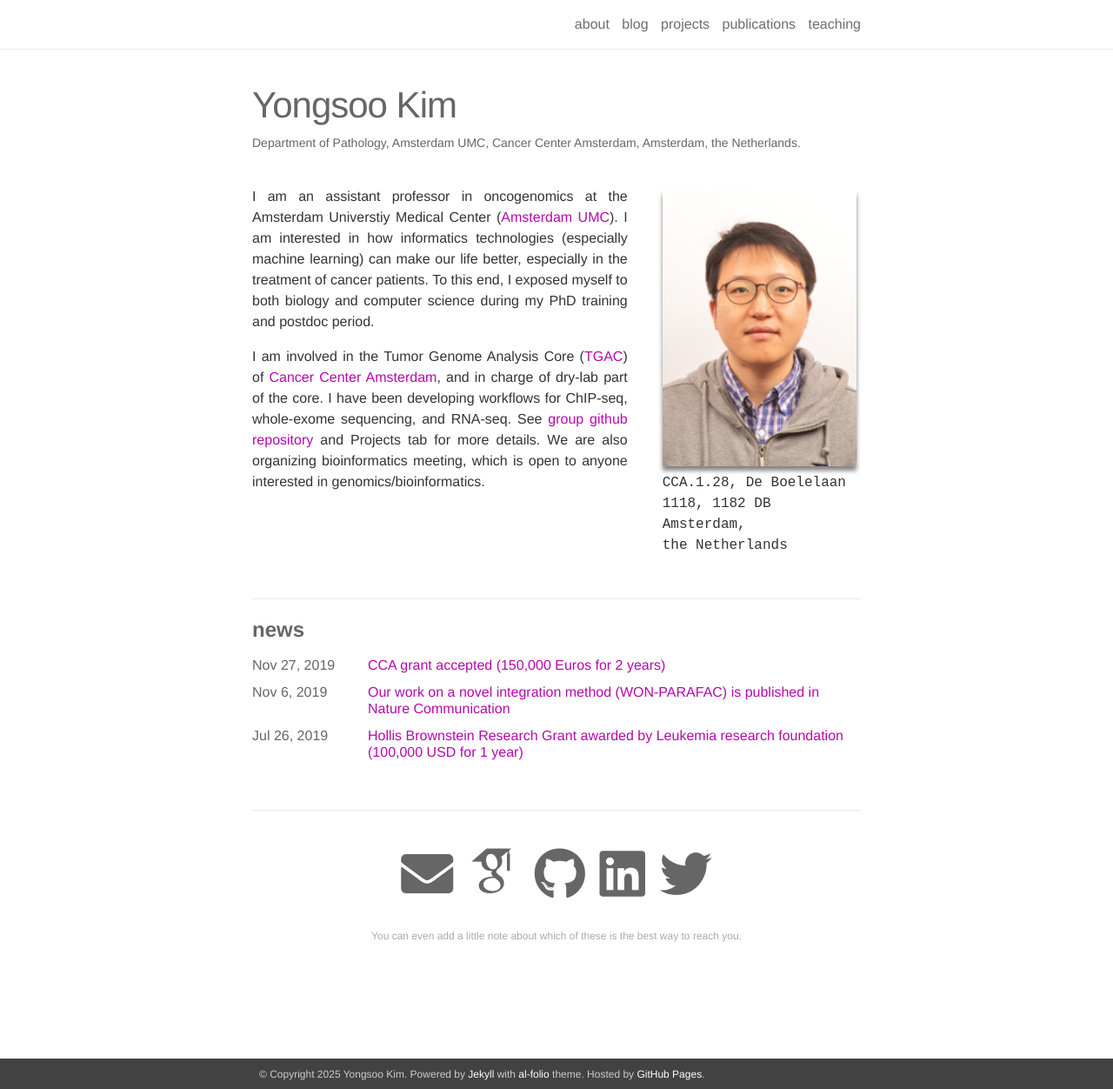
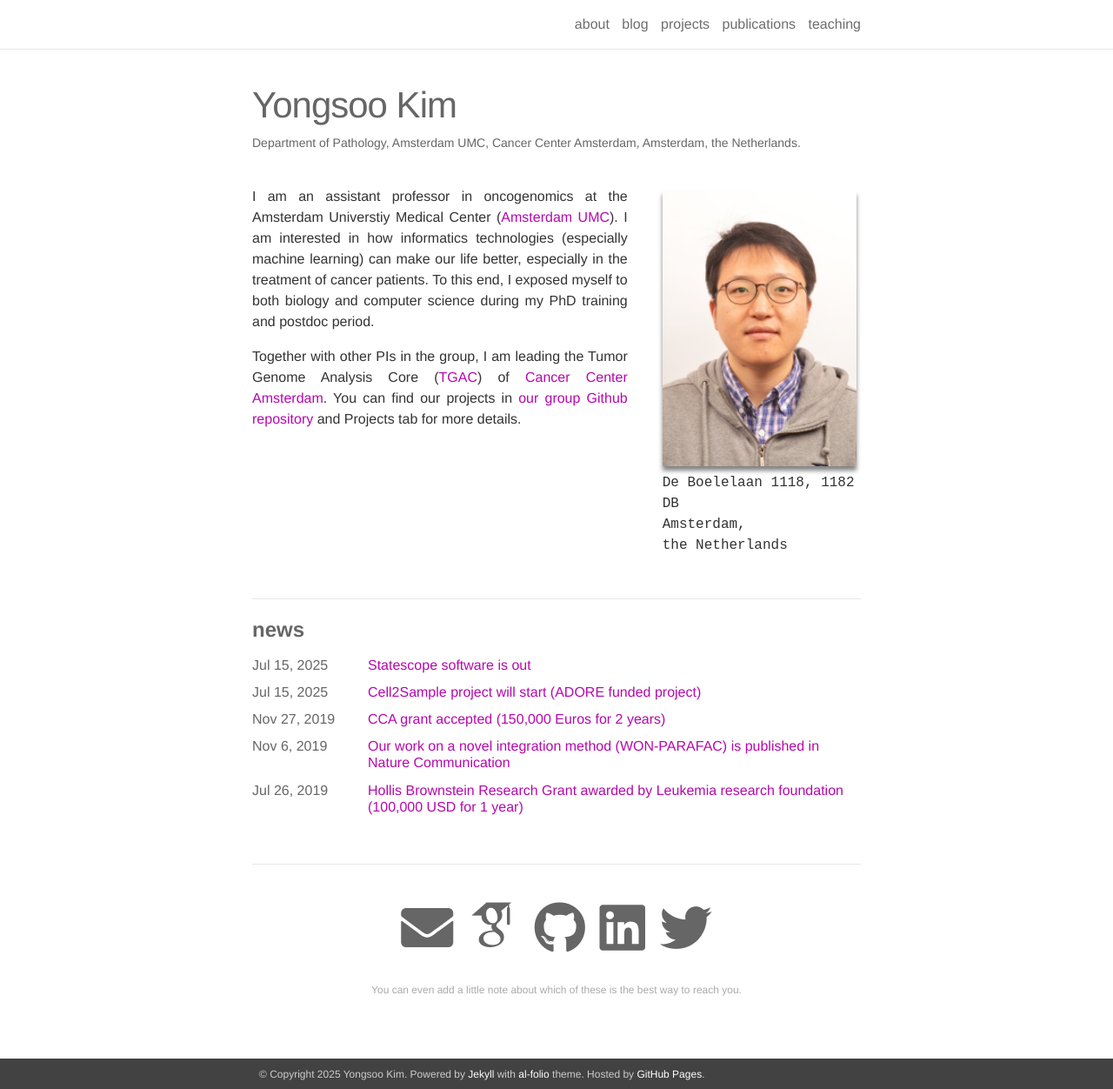
Before and after one commit to anoyaro84/anoyaro84.github.io, a Jekyll site: the page built from _pages/about.md, in a window 1280 px wide and 1252 px high. Shown: the whole window at 87% size. Built offline with Jekyll 4.4.1, drawn with Linux system fonts in a browser that asks for light colours; nearby versions of some CDN libraries; some web fonts are replaced.

Commit message:
update since long time!

```diff
--- a/_pages/about.md
+++ b/_pages/about.md
@@ -8,7 +8,7 @@ profile:
   align: right
   image: yongsoo.jpg
   address: >
-    <p>CCA.1.28, De Boelelaan 1118, 1182 DB</p>
+    <p>De Boelelaan 1118, 1182 DB</p>
     <p>Amsterdam, </p>
     <p>the Netherlands</p>
 
@@ -21,5 +21,5 @@ I am an assistant professor in oncogenomics at the Amsterdam Universtiy Medical
 </p>
 
 <p style="text-align:justify">
-I am involved in the Tumor Genome Analysis Core (<a href="https://www.tgac.nl">TGAC</a>) of <a href="https://www.vumc.nl/zorg/expertisecentra-en-specialismen/cancer-center-amsterdam.htm">Cancer Center Amsterdam</a>, and in charge of dry-lab part of the core. I have been developing workflows for ChIP-seq, whole-exome sequencing, and RNA-seq. See <a href="https://github.com/tgac-vumc">group github repository</a> and Projects tab for more details. We are also organizing bioinformatics meeting, which is open to anyone interested in genomics/bioinformatics.
+Together with other PIs in the group, I am leading the Tumor Genome Analysis Core (<a href="https://www.tgac.nl">TGAC</a>) of <a href="https://www.vumc.nl/zorg/expertisecentra-en-specialismen/cancer-center-amsterdam.htm">Cancer Center Amsterdam</a>. You can find our projects in <a href="https://github.com/tgac-vumc"> our group Github repository</a> and Projects tab for more details.
 </p>
```
Also changed, not shown: _news/ADORE_started.md (added, +13 -0 lines), _news/Statescope_released.md (added, +16 -0 lines).
